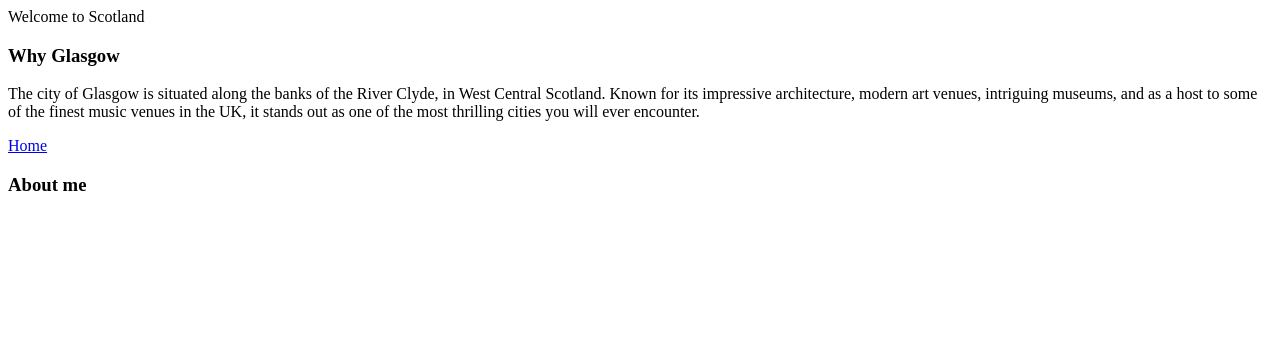
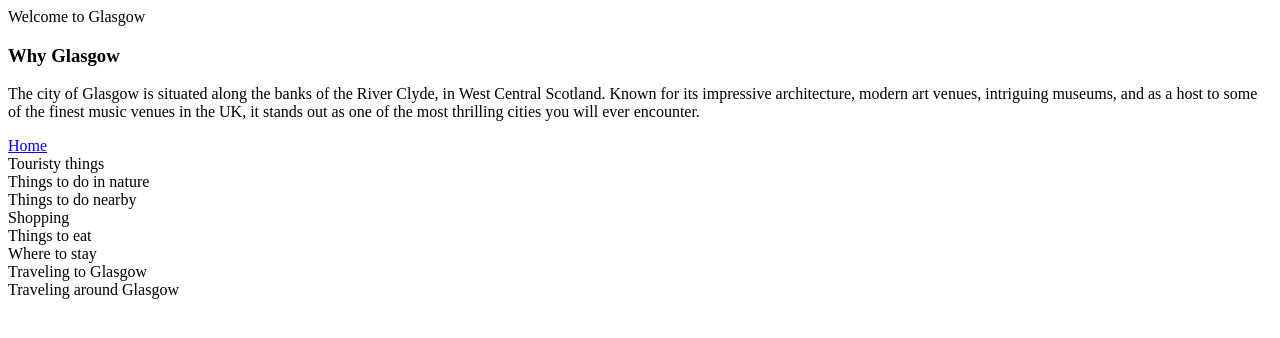
Before and after one commit to kcodes57/Welcome-to-Scotland, a plain HTML site: page glasgow.html in a window 1280 px wide. Drawn offline with Linux system fonts and the light colour scheme.

Commit message:
templating Glasgow page

```diff
--- a/glasgow.html
+++ b/glasgow.html
@@ -7,23 +7,56 @@
 </head>
 <body>
     <header>
-        Welcome to Scotland
+        Welcome to Glasgow
+
     </header>
+
     <main>
         <section>
             <div class="info">
-            <h3>Why Glasgow</h3>
-            <p>The city of Glasgow is situated along the banks of the River Clyde, in West Central Scotland. Known for its impressive architecture, modern art venues, intriguing museums, and as a host to some of the finest music venues in the UK, it stands out as one of the most thrilling cities you will ever encounter.</p>
-        <a href="index.html"> Home </a>
-        </div>
+                <h3>Why Glasgow</h3>
+                <p>The city of Glasgow is situated along the banks of the River Clyde, in West Central Scotland. Known for its impressive architecture, modern art venues, intriguing museums, and as a host to some of the finest music venues in the UK, it stands out as one of the most thrilling cities you will ever encounter.</p>
+                <a href="index.html"> Home </a>
+            </div>
+        </section>
+
+        <section>
+            <div class="do">
+                 <div class="tourist">Touristy things</div>
+                 <div class="nature">Things to do in nature</div>
+                 <div class="nearby">Things to do nearby</div>
+                 <div class="shopping">Shopping</div>
+
+            </div>
+
+
+            </div>
+        </section>
+        <section>
+            <div class="eat">
+                Things to eat
+            </div>
 
         </section>
+        <section>
+            <div class="stay">
+                Where to stay
+            </div>
+        </section>
+        <section>
+            <div class="travel">
+                <div class="to">
+                    Traveling to Glasgow
+                </div>
+                <div class="in">
+                    Traveling around Glasgow
+                </div>
+
+            </div>
+        </section>
+
 
     </main>
-    <footer>
-        <div class="about">
-            <h3>About me</h3>
-        </div>
-    </footer>
+
 </body>
 </html>
```
